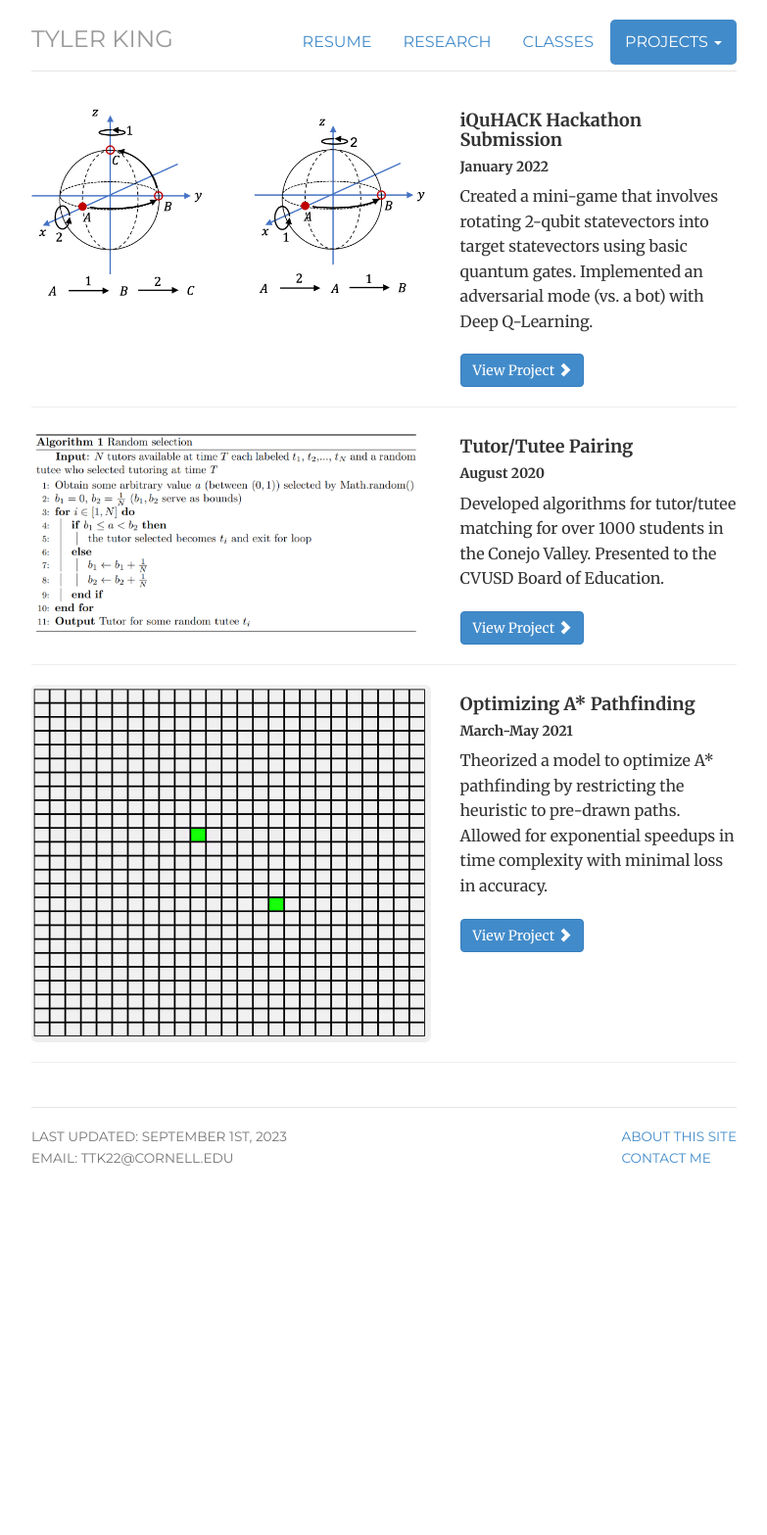
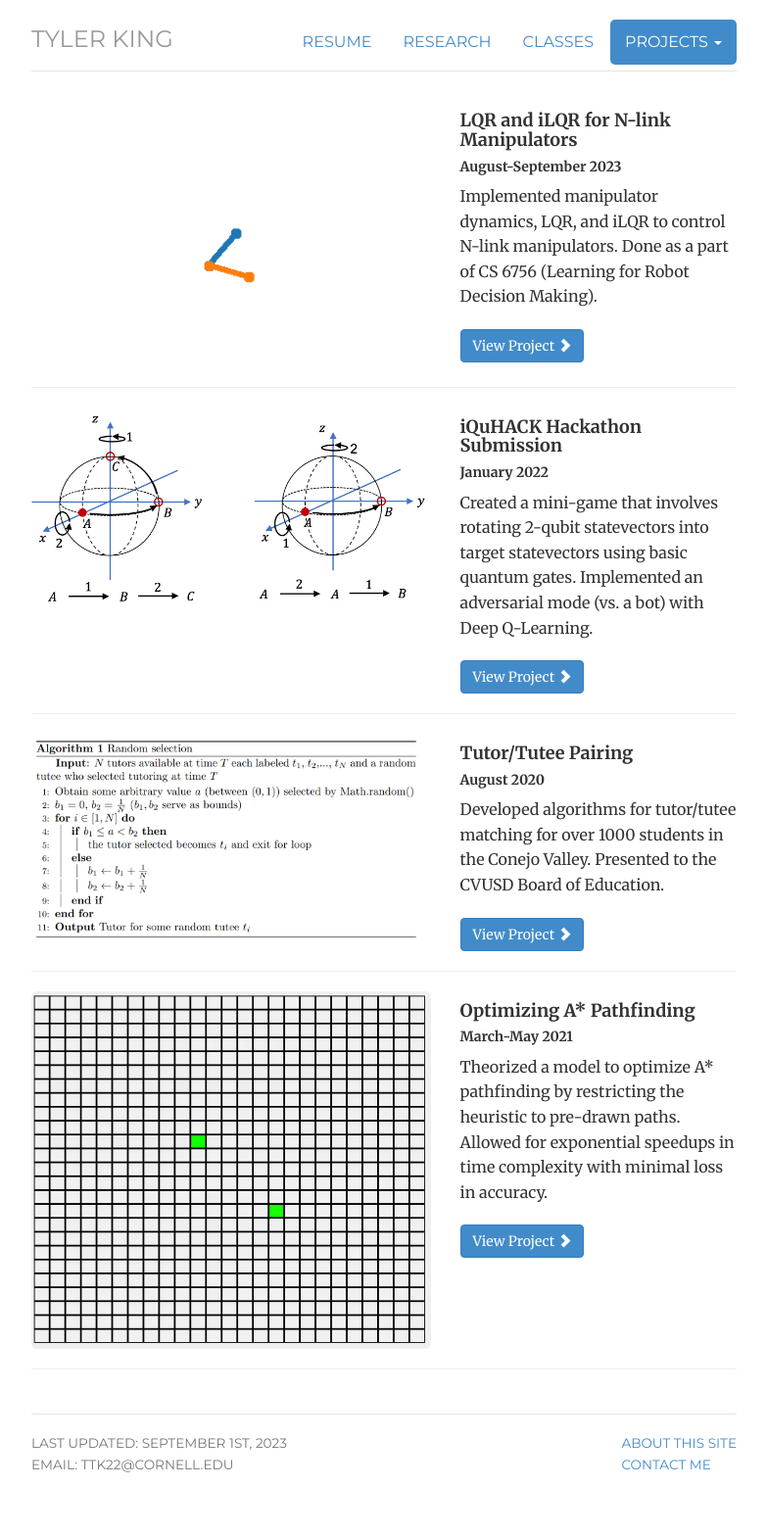
Before and after one commit to tylertking/tylertking.github.io, a Jekyll site: the page built from projects/software/index.html, in a window 1280 px wide. Shown: the whole page at 98% size, without its empty margins (248-1031 px from the left). Built offline with Jekyll 4.4.1, drawn with Linux system fonts in a browser that asks for light colours; before the commit the page ends 1254 px from its top, so only the background shows below that.

Commit message:
Update software section

```diff
--- a/projects/software/index.html
+++ b/projects/software/index.html
@@ -11,6 +11,8 @@ description: Software Projects of Tyler King
 
 
 <div class = "software-only-projects">
+    {% include project-blurb.html preview="animation2.gif" inDepth="https://github.com/tylertking/iLQR_manipulator" title="LQR and iLQR for N-link Manipulators" subtitle="August-September 2023" description= "Implemented manipulator dynamics, LQR, and iLQR to control N-link manipulators. Done as a part of CS 6756 (Learning for Robot Decision Making). "%}
+
     {% include project-blurb.html preview="rotation-angle-not-a-vector.png" inDepth="https://github.com/anish-shanbhag/2022_microsoft_ionq_challenge" title="iQuHACK Hackathon Submission" subtitle="January 2022" description= "Created a mini-game that involves rotating 2-qubit statevectors into target statevectors using basic quantum gates. Implemented an adversarial mode (vs. a bot) with Deep Q-Learning."%}
 
     {% include project-blurb.html preview="unnamed.png" inDepth="CVUSD Tutoring.pdf" title="Tutor/Tutee Pairing" subtitle="August 2020" description= "Developed algorithms for tutor/tutee matching for over 1000 students in the Conejo Valley. Presented to the CVUSD Board of Education."%}
```
Also changed, not shown: img/animation2.gif (added).
